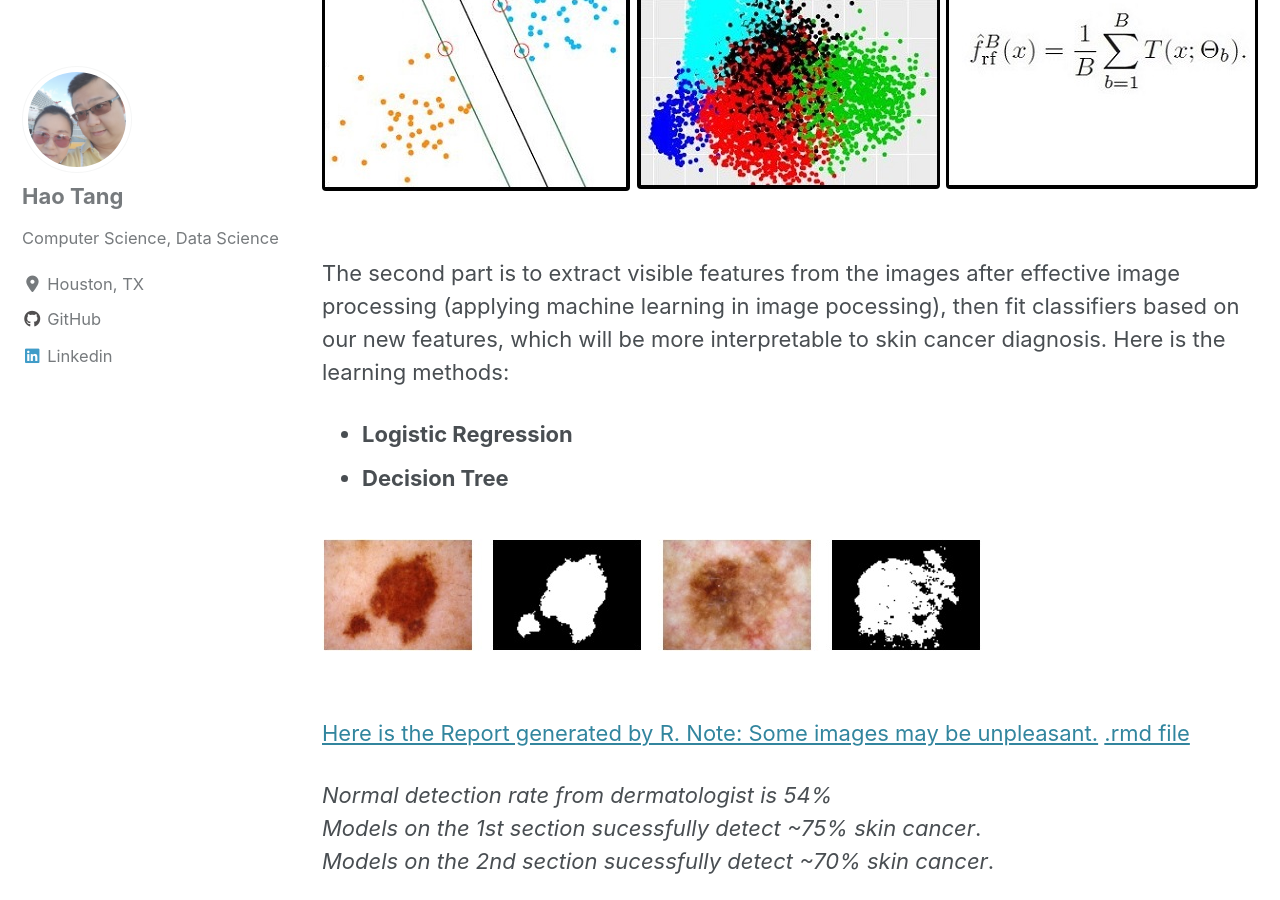
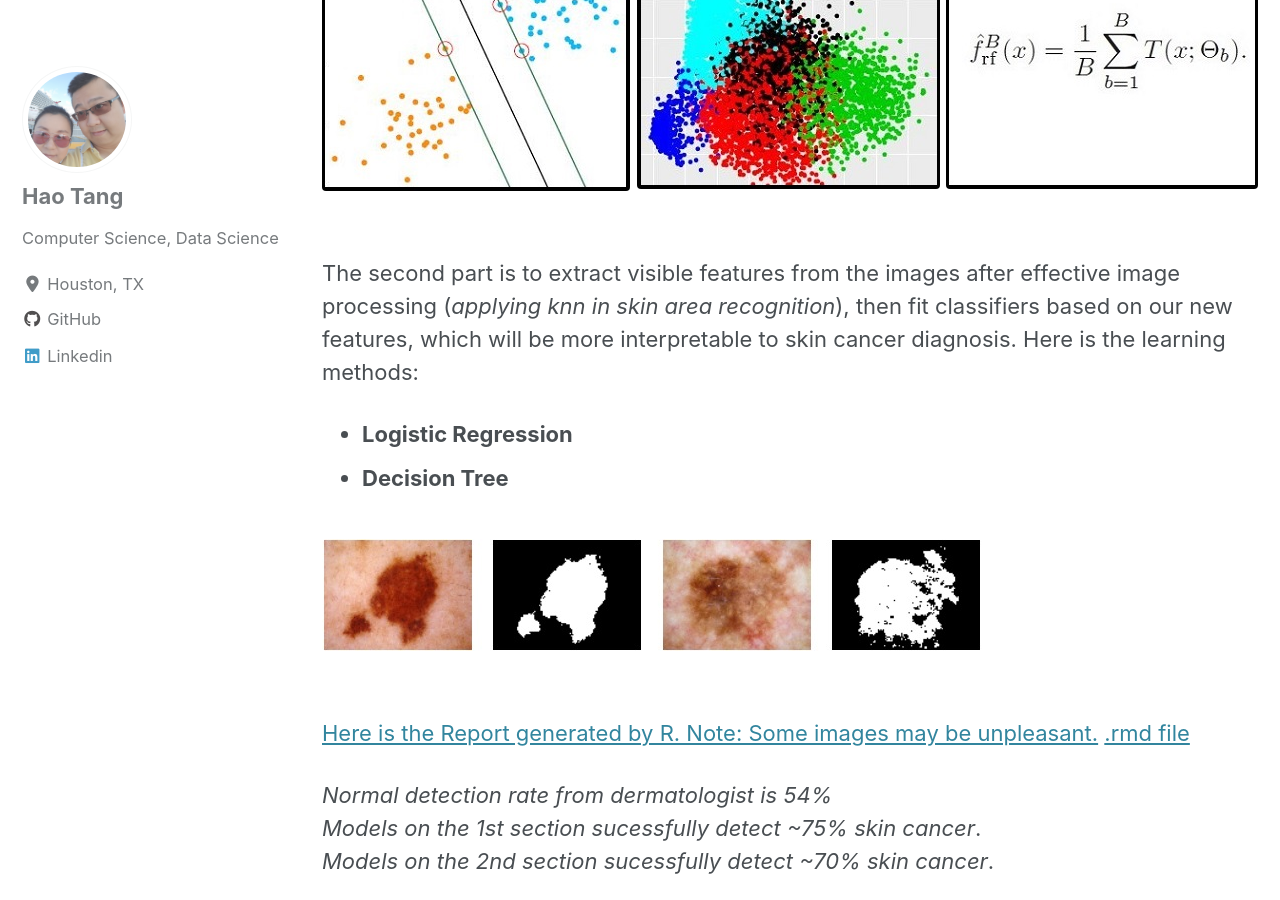
Before and after one commit to tanghao205/tanghao205.github.io, a Jekyll site: the page built from _pages/projects.md, in a window 1280 px wide and 900 px high, scrolled down 1344 px. Built offline with Jekyll 4.4.1, drawn with Linux system fonts in a browser that asks for light colours; cached includes are drawn as plain includes; nearby versions of some CDN libraries.

Commit message:
Update projects.md

```diff
--- a/_pages/projects.md
+++ b/_pages/projects.md
@@ -45,7 +45,7 @@
 
 
 
-The second part is to extract visible features from the images after effective image processing (applying machine learning in image pocessing), then fit classifiers based on our new features, which will be more interpretable to skin cancer diagnosis. Here is the learning methods:
+The second part is to extract visible features from the images after effective image processing (*applying knn in skin area recognition*), then fit classifiers based on our new features, which will be more interpretable to skin cancer diagnosis. Here is the learning methods:
 
 - **Logistic Regression**
 - **Decision Tree**
```
